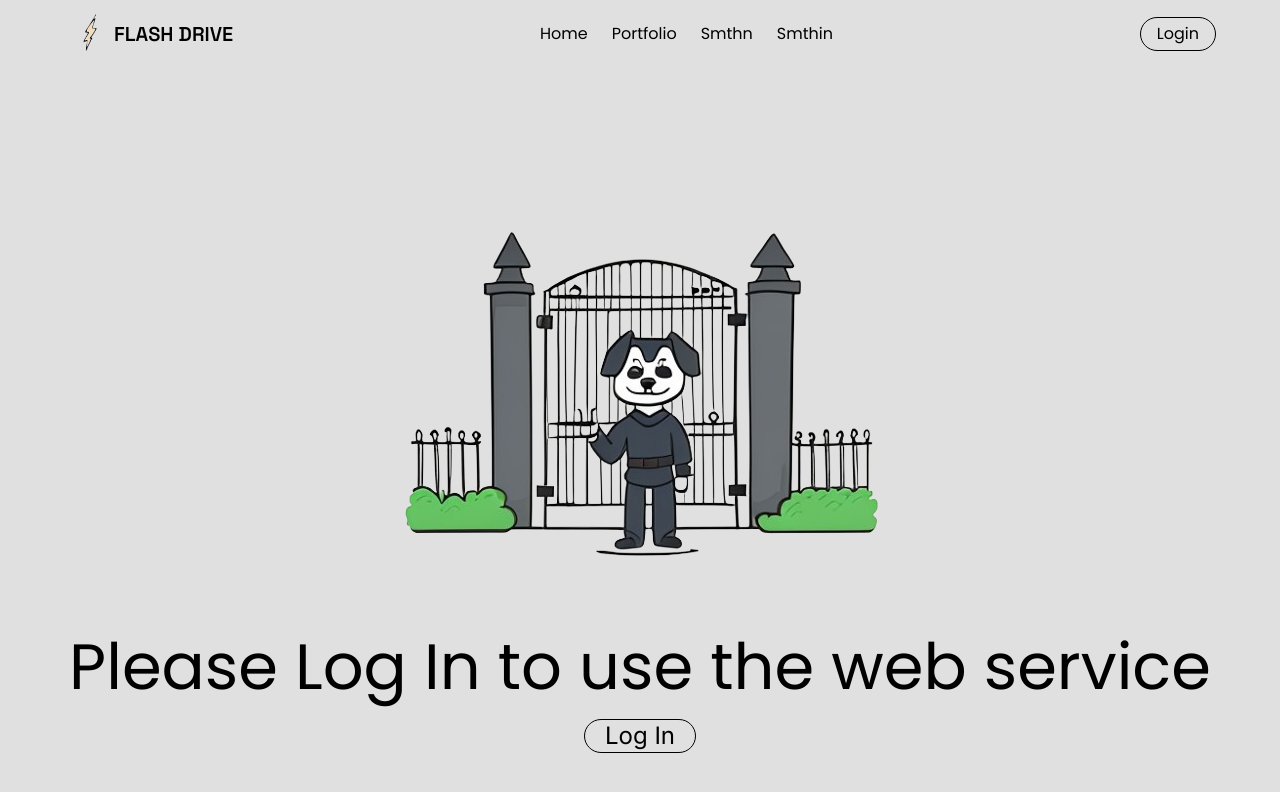
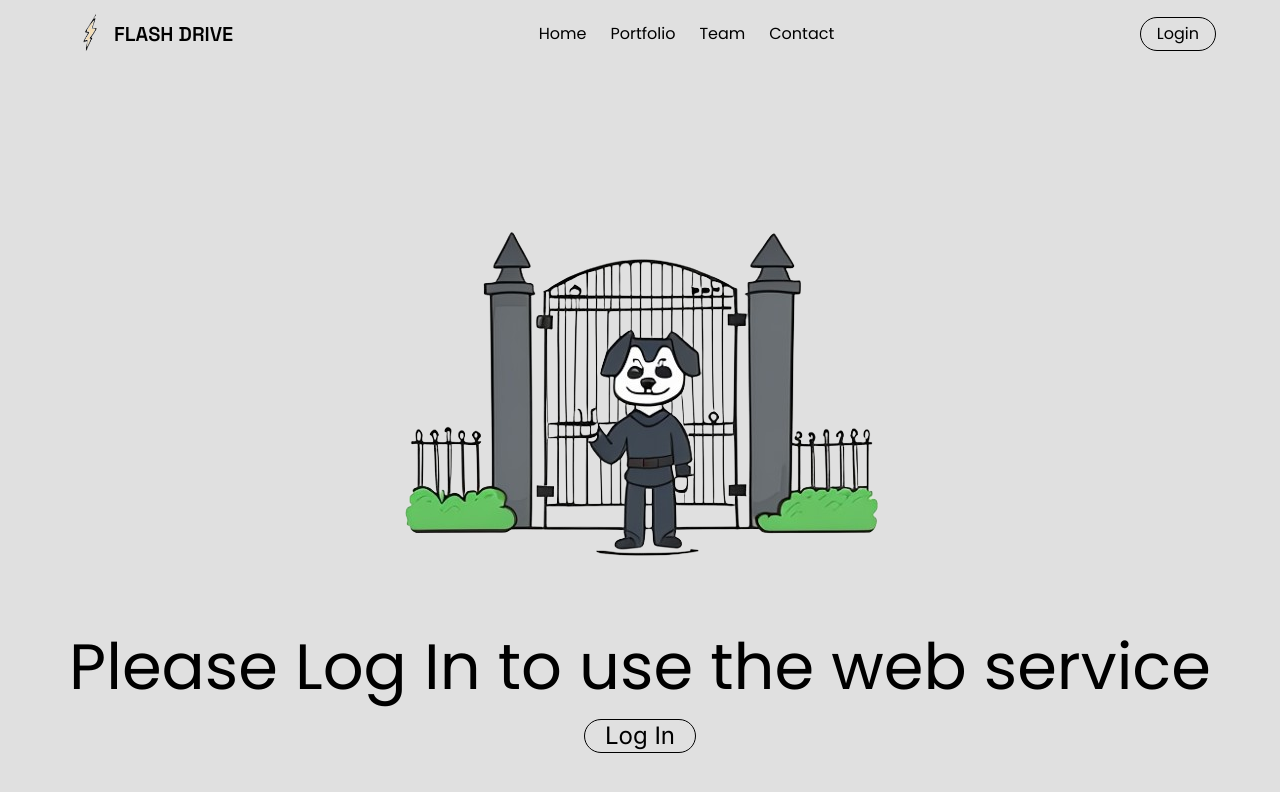
Before and after one commit to Chackoz/Flashdrive, a Next.js app: page /generate in a window 1280 px wide. Shown: the top 792 px of the page. Built offline with nearby package versions, Linux system fonts and the light colour scheme; no server answers; the database is empty; a web font is replaced by a local one.

Commit message:
fix : scroll

```diff
--- a/app/components/Navbar.tsx
+++ b/app/components/Navbar.tsx
@@ -23,7 +23,7 @@ function Navbar() {
 
   return (
     <>
-    <div className=" flex  justify-between items-center font-poppins mx-auto w-[90%]">
+    <div className=" flex  justify-between items-center font-poppins mx-auto w-[90%] scroll-smooth">
       <a href="/" className="flex cursor-pointer">
         <Image
           src="/logo.png"
@@ -35,10 +35,10 @@ function Navbar() {
         <div className="font-logo text-xl py-5">FLASH DRIVE</div>
       </a>
       <div className="md:flex hidden gap-6">
-        <Link href="/">Home</Link>
-        <Link href="/#portfolio">Portfolio</Link>
-        <Link href="/">Smthn</Link>
-        <Link href="/">Smthin</Link>
+        <Link href="/" >Home</Link>
+        <Link href="#portfolio" scroll={false} >Portfolio</Link>
+        <Link href="#team" scroll={false}>Team</Link>
+        <Link href="#" scroll={false}> Contact</Link>
       </div>
       {!user && (
         <a
--- a/app/layout.tsx
+++ b/app/layout.tsx
@@ -16,7 +16,7 @@ export default function RootLayout({
 }) {
   return (
 
-    <html lang="en" className='bg-[#e0e0e0] '>
+    <html lang="en" className='bg-[#e0e0e0] scroll-smooth' style={{scrollBehavior:'smooth'}}>
 
 
       <body className={inter.className}>
--- a/app/page.tsx
+++ b/app/page.tsx
@@ -139,7 +139,7 @@ export default function Home() {
   }, [controls, rocketControl]);
 
   return (
-    <main className="realtive flex flex-col min-h-screen h-full w-full  md:pt-0 pt-10 ">
+    <main className="realtive flex flex-col min-h-screen h-full w-full  md:pt-0 pt-10 scroll-smooth transition-all duration-200 " style={{scrollBehavior:'smooth'}}>
       <div className=" z-10 ">
         <section className="flex flex-col h-max w-full   justify-between  pb-[200px]  bg-[#e0e0e0] z-10">
           <Navbar />
@@ -165,9 +165,10 @@ export default function Home() {
                 <span className="text-slate-600">
                   well a place where dumb projects meets professional display.
                 </span>
-                <div className="max-w-[150px] border-black border-[1px] px-2 rounded-full text-center my-5 text-[1rem] uppercase">
-                  About Us
-                </div>
+                <br/>
+                <Link href="https://github.com/F-2AN" className="max-w-[150px] border-black border-[1px] px-2 rounded-full text-center my-5 text-[1rem] uppercase">
+                  Github
+                </Link>
               </div>
             </div>
 
@@ -209,9 +210,10 @@ export default function Home() {
                 <span className="text-slate-600">
                   well a place where dumb projects meets professional display.
                 </span>
-                <div className="w-[50%] border-black border-[1px] px-2 rounded-full text-center my-5 text-[1rem] uppercase">
-                  About Us
-                </div>
+                <br/>
+                <Link href="https://github.com/F-2AN" className="w-[50%] border-black border-[1px] px-2 rounded-full text-center my-5 text-[1rem] uppercase">
+                  Github
+                </Link>
               </div>
             </div>
           </div>
```
